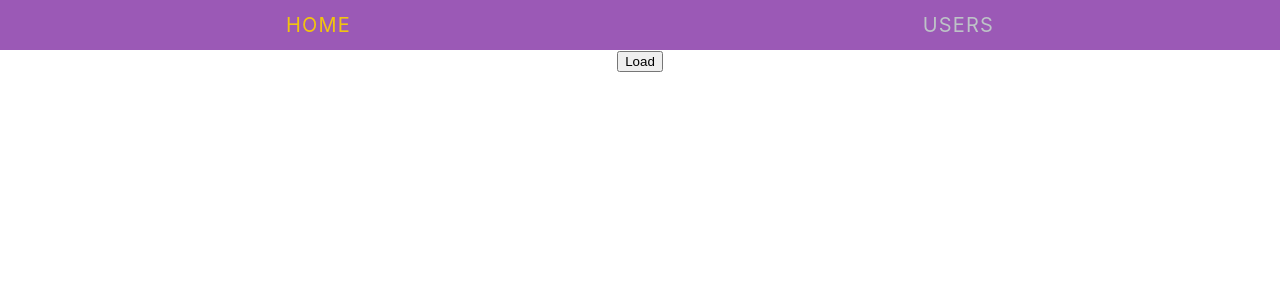
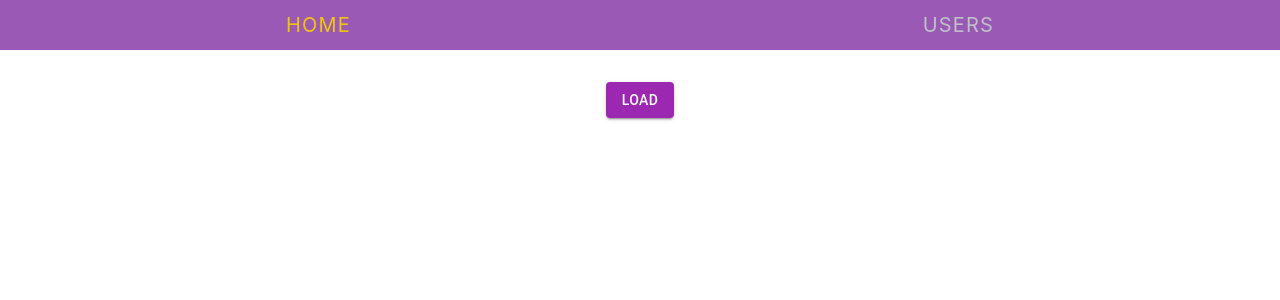
Before and after one commit to slawekmarciniak/redux_persistore_axios_training, a React (Create React App) app: page / in a window 1280 px wide. Shown: the top 300 px of the page. Built offline with nearby package versions, Linux system fonts and the light colour scheme.

Commit message:
add material UI buttons

```diff
--- a/package.json
+++ b/package.json
@@ -3,6 +3,9 @@
   "version": "0.1.0",
   "private": true,
   "dependencies": {
+    "@emotion/react": "^11.4.1",
+    "@emotion/styled": "^11.3.0",
+    "@mui/material": "^5.0.3",
     "@reduxjs/toolkit": "^1.6.2",
     "@testing-library/jest-dom": "^5.11.4",
     "@testing-library/react": "^11.1.0",
--- a/src/App.css
+++ b/src/App.css
@@ -16,3 +16,14 @@ ul {
 li {
   text-transform: uppercase;
 }
+
+.buttonsContainer {
+  display: flex;
+  margin: auto;
+  width: 300px;
+  height: 100px;
+
+  align-items: center;
+  justify-content:space-around;
+
+}
--- a/src/components/Home/Home.js
+++ b/src/components/Home/Home.js
@@ -1,5 +1,6 @@
 import { connect } from "react-redux";
 import UsersList from "../Users/components/UsersList";
+import Button from "@mui/material/Button";
 import { getUsers, resetUsers } from "./redux";
 
 const Home = ({
@@ -20,22 +21,36 @@ const Home = ({
   const addUserToList = () => {
     addUser();
   };
+
+  const isUsersListReady = users.length > 0;
   return (
     <div>
-      <button onClick={fetchData}>Load</button>
+      <div className="buttonsContainer">
+        <Button variant="contained" color="secondary" onClick={fetchData}>
+          Load
+        </Button>
+        {isUsersListReady && (
+          <>
+            <Button variant="contained" color="error" onClick={resetUsersList}>
+              Reset
+            </Button>
+            <Button
+              variant="contained"
+              color="secondary"
+              onClick={addUserToList}
+            >
+              Add
+            </Button>{" "}
+          </>
+        )}
+      </div>
       {isLoading && <p>is loading..</p>}
       {isError && (
         <p>
           sorry, an error has occured: <span>{errorMessage}</span>
         </p>
       )}
-      {users.length > 0 && (
-        <>
-          <button onClick={resetUsersList}>Reset</button>
-          <button onClick={addUserToList}>Add</button>
-          <UsersList users={users} />
-        </>
-      )}
+      {isUsersListReady && <UsersList users={users} />}
     </div>
   );
 };
```
Also changed, not shown: 2 other files (tests, documents, lock files or other folders).
